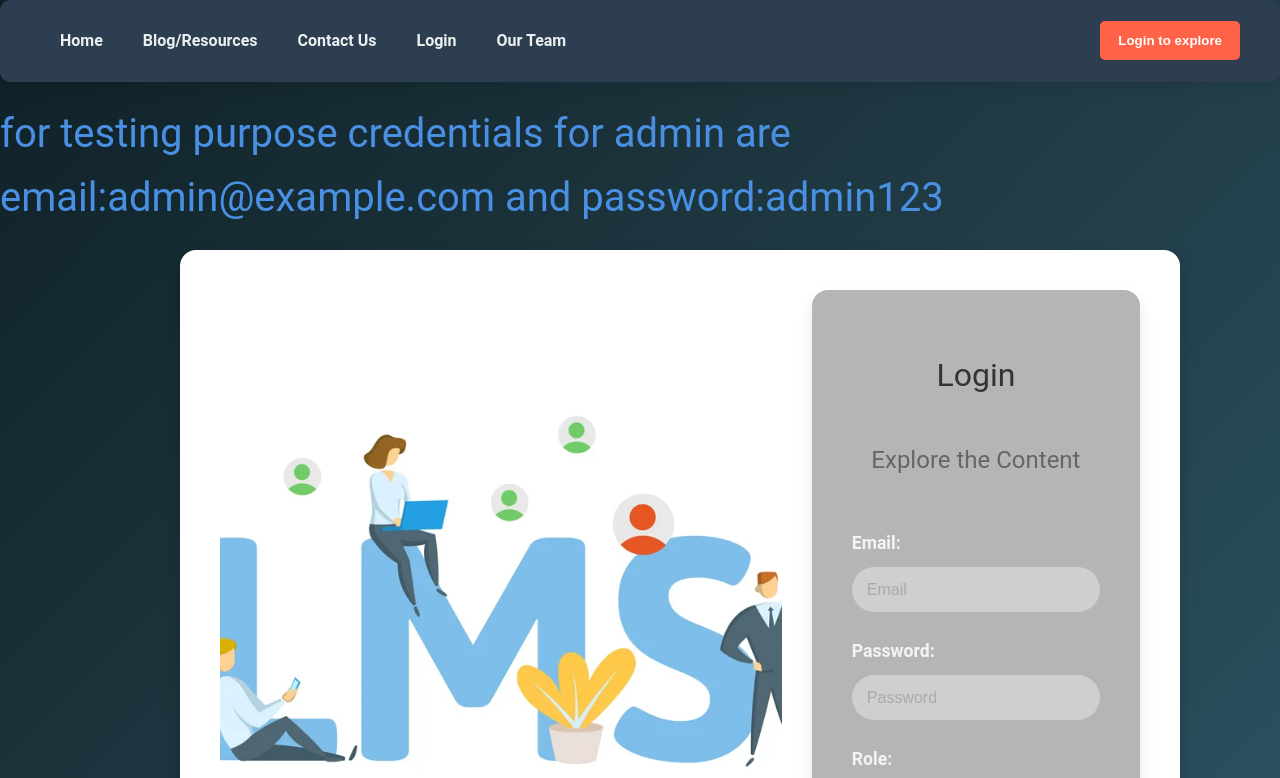
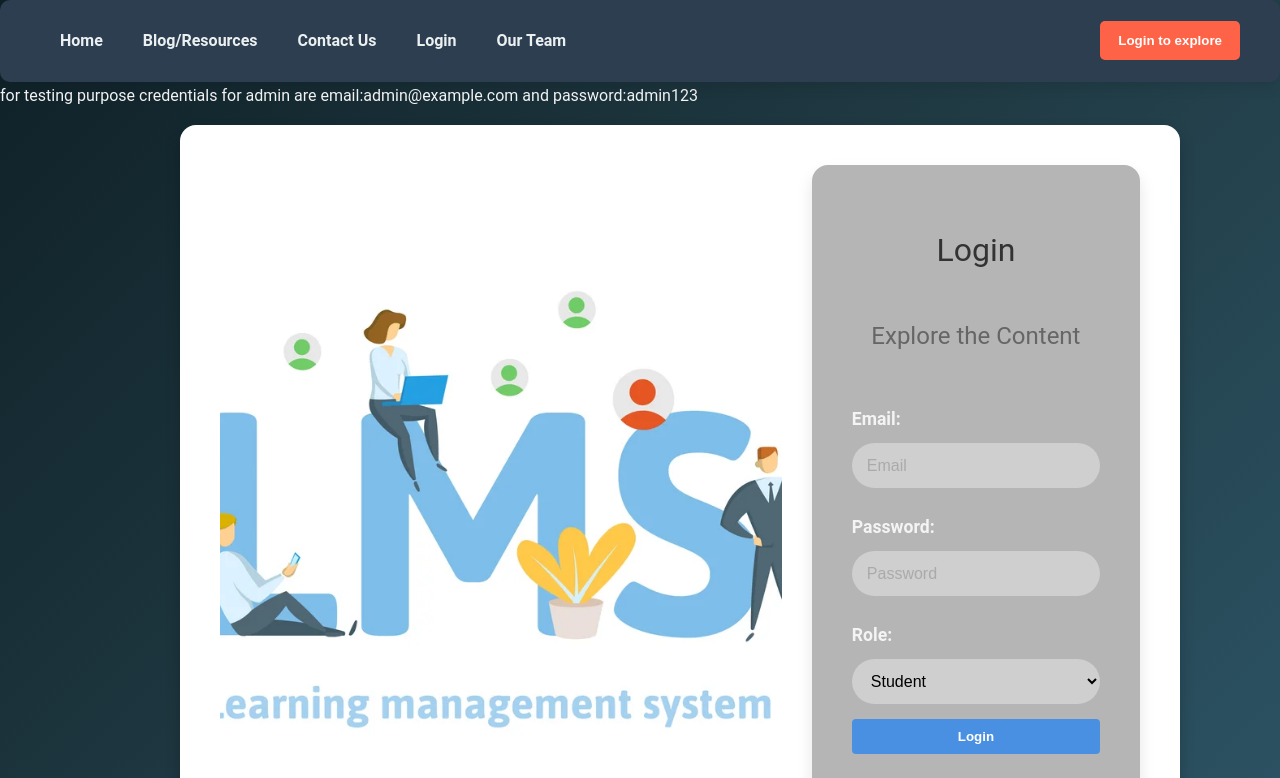
Before and after one commit to uzumakiyashwanth/lms-frontned1, a React (Create React App) app: page /login in a window 1280 px wide. Shown: the top 778 px of the page. Built offline with nearby package versions, Linux system fonts and the light colour scheme.

Commit message:
Update Login.js

```diff
--- a/src/pages/Login.js
+++ b/src/pages/Login.js
@@ -164,7 +164,7 @@ const Login = () => {
   return (
     <div>
       <MainNavbar />
- <h1> for testing purpose credentials for admin are email:admin@example.com  and password:admin123 </h1>
+ <p> for testing purpose credentials for admin are email:admin@example.com  and password:admin123 </p>
       <div className="login-container">
         <div className="image-section">
           <img src="path_to_your_image" alt="Login illustration" />
```
